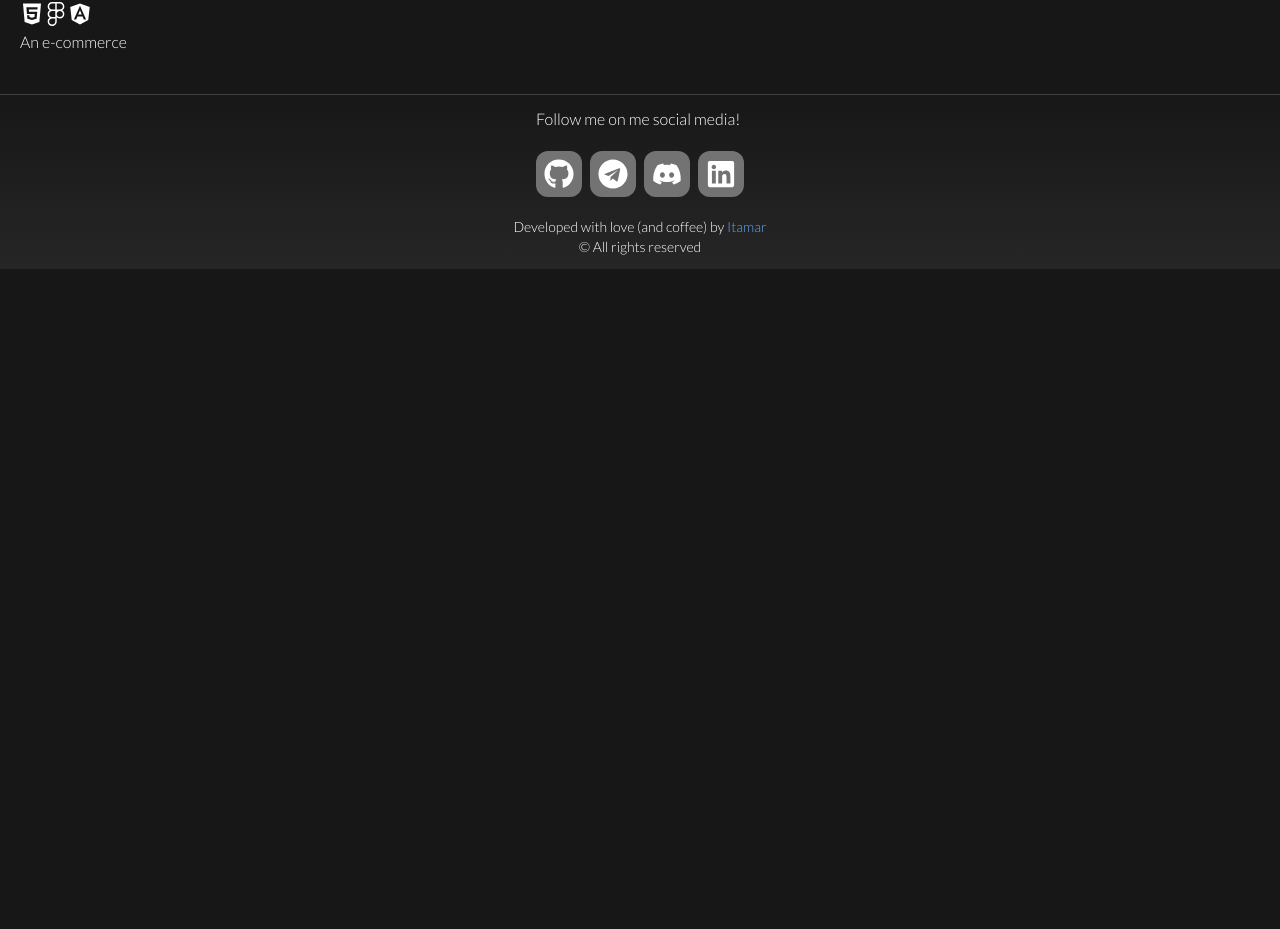
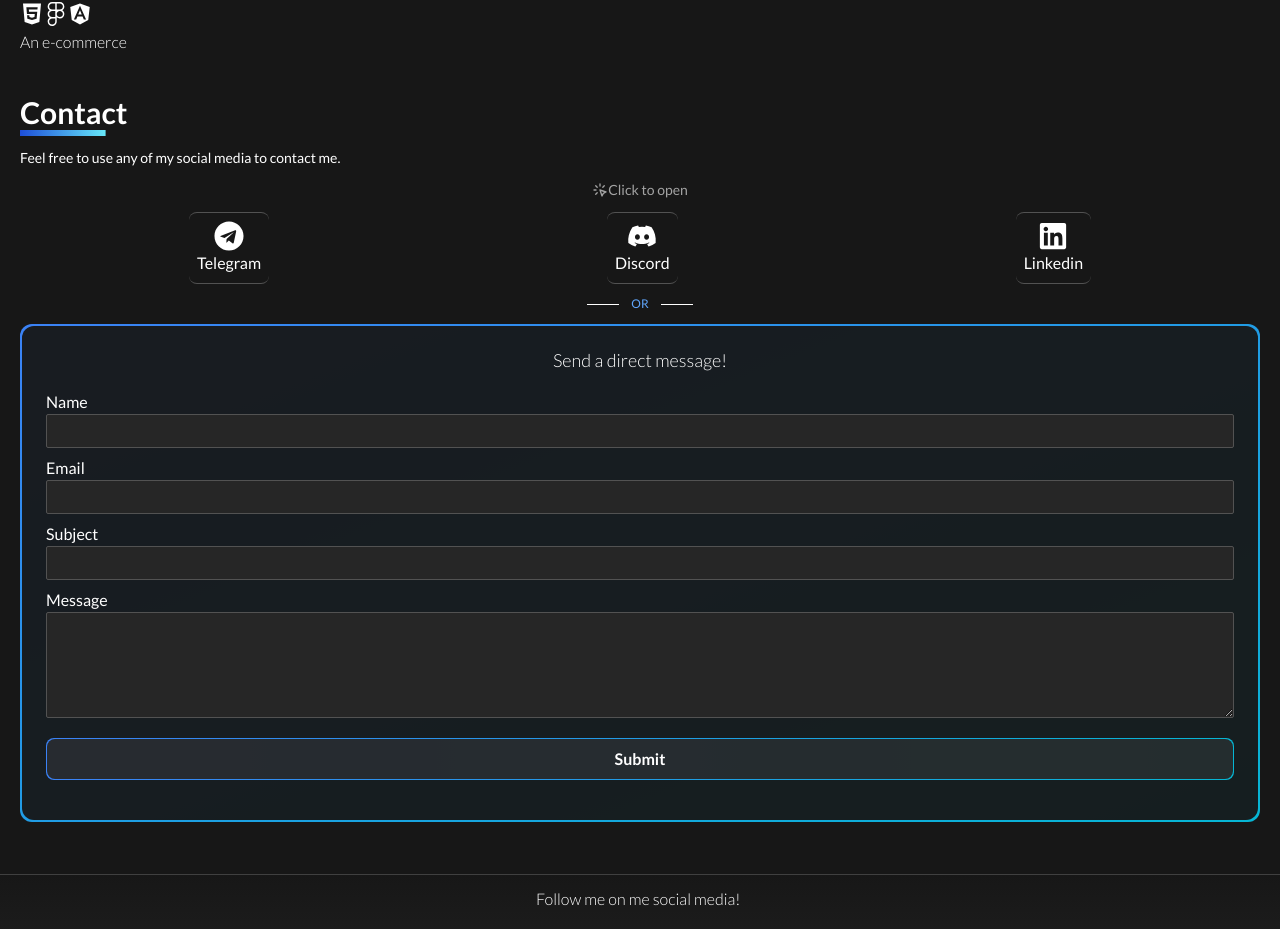
Before and after one commit to itamarprado/My-Portfolio, a React (Vite) app: page / in a window 1280 px wide. Shown: the part 1848-2777 px from the top of the page. Before the commit the page ends 2117 px from the top, so only its background shows below. Built offline with nearby package versions, Linux system fonts and the light colour scheme.

Commit message:
feat: added contact section with contact form

```diff
--- a/src/App.jsx
+++ b/src/App.jsx
@@ -4,6 +4,7 @@ import Projects from "./components/Projects/Projects"
 import About from "./components/About/About"
 import Skills from "./components/Skills/Skills"
 import Footer from "./components/Footer/Footer"
+import Contact from "./components/Contact/Contact"
 
 const App = () => {
   return (
@@ -13,6 +14,7 @@ const App = () => {
       <About />
       <Skills />
       <Projects />
+      <Contact />
       <Footer />
     </>
   )
--- /dev/null
+++ b/src/components/Contact/Contact.jsx
@@ -0,0 +1,41 @@
+import { FaTelegram, FaDiscord, FaLinkedin} from "react-icons/fa";
+import { TbClick } from "react-icons/tb";
+import ContactForm from "../ContactForm/ContactForm";
+
+const Contact = () => {
+  return (
+    <div className="px-5 pb-10">
+            <h1 className="w-max text-3xl font-bold bg-gradient-to-r from-blue-700 via-blue-500-500 to-cyan-300 bg-[length:80%_6px] bg-left-bottom bg-no-repeat pb-[6px]">Contact</h1>
+            <p className="text-sm py-3">Feel free to use any of my social media to contact me.</p>
+            <div className="flex flex-col w-full">
+                <div className="flex items-center justify-center text-neutral-400">
+                    <TbClick />
+                    <p className="text-sm">Click to open</p>
+                </div>
+                {/* Social Media */}
+                <div className="flex justify-around py-3">
+                    <div className="flex flex-col items-center cursor-pointer p-2 rounded-lg border-b-[1px] border-t-[1px] border-neutral-600 hover:border-blue-400 hover:text-blue-400 duration-300">
+                        <FaTelegram size={30} />
+                        <p>Telegram</p>
+                    </div>
+                    <div className="flex flex-col items-center cursor-pointer p-2 rounded-lg border-b-[1px] border-t-[1px] border-neutral-600 hover:border-blue-400 hover:text-blue-400 duration-300">
+                        <FaDiscord size={30} />
+                        <p>Discord</p>
+                    </div>
+                    <div className="flex flex-col items-center cursor-pointer p-2 rounded-lg border-b-[1px] border-t-[1px] border-neutral-600 hover:border-blue-400 hover:text-blue-400 duration-300">
+                        <FaLinkedin size={30} />
+                        <p>Linkedin</p>
+                    </div>
+                </div>
+                <div className="flex items-center justify-center text-blue-400 gap-3">
+                    <div className="w-8 h-[1px] bg-white"></div>
+                    <p className="text-xs">OR</p>
+                    <div className="w-8 h-[1px] bg-white"></div>
+                </div>
+                <ContactForm />
+            </div>
+
+    </div>
+  )
+}
+export default Contact
--- /dev/null
+++ b/src/components/ContactForm/ContactForm.jsx
@@ -0,0 +1,42 @@
+const ContactForm = () => {
+  return (
+    <div className="py-3">
+        <div className="w-full bg-gradient-to-br from-blue-500 to-cyan-500 rounded-xl p-[2px]">
+            <div className="flex flex-col w-full h-full bg-neutral-900 bg-opacity-95 rounded-xl pt-5 pb-10 px-6 gap-2">
+                <div className="self-center pb-2 text-lg font-light">Send a direct message!</div>
+                {/* Form-group */}
+                <div className="flex flex-col">
+                    <label htmlFor="name">
+                        Name
+                    </label>
+                    <input id="name" type="text" className="bg-neutral-800 border-[1px] rounded-sm border-neutral-600 p-1 focus-within:outline-none focus-within:border-blue-400"/>
+                </div>
+                <div className="flex flex-col">
+                    <label htmlFor="email">
+                        Email
+                    </label>
+                    <input id="email" type="email" className="bg-neutral-800 border-[1px] rounded-sm border-neutral-600 p-1 focus-within:outline-none focus-within:border-blue-400"/>
+                </div>
+                <div className="flex flex-col">
+                    <label htmlFor="subject">
+                        Subject
+                    </label>
+                    <input id="subject" type="text" className="bg-neutral-800 border-[1px] rounded-sm border-neutral-600 p-1 focus-within:outline-none focus-within:border-blue-400"/>
+                </div>
+                <div className="flex flex-col">
+                    <label htmlFor="message">
+                        Message
+                    </label>
+                    <textarea id="message" rows="4" className="bg-neutral-800 border-[1px] rounded-sm border-neutral-600 p-1 focus-within:outline-none focus-within:border-blue-400 max-h-[150px]"/>
+                </div>
+                <div className="flex items-center justify-center w-full bg-gradient-to-r from-blue-500 to-cyan-500 rounded-lg p-[1px] mt-3">
+                    <button className="w-full h-full bg-neutral-800 px-6 py-2 rounded-lg bg-opacity-95 font-bold hover:bg-opacity-0 duration-300">
+                        Submit
+                    </button>
+                </div>
+            </div>
+        </div>
+    </div>
+  )
+}
+export default ContactForm
```
